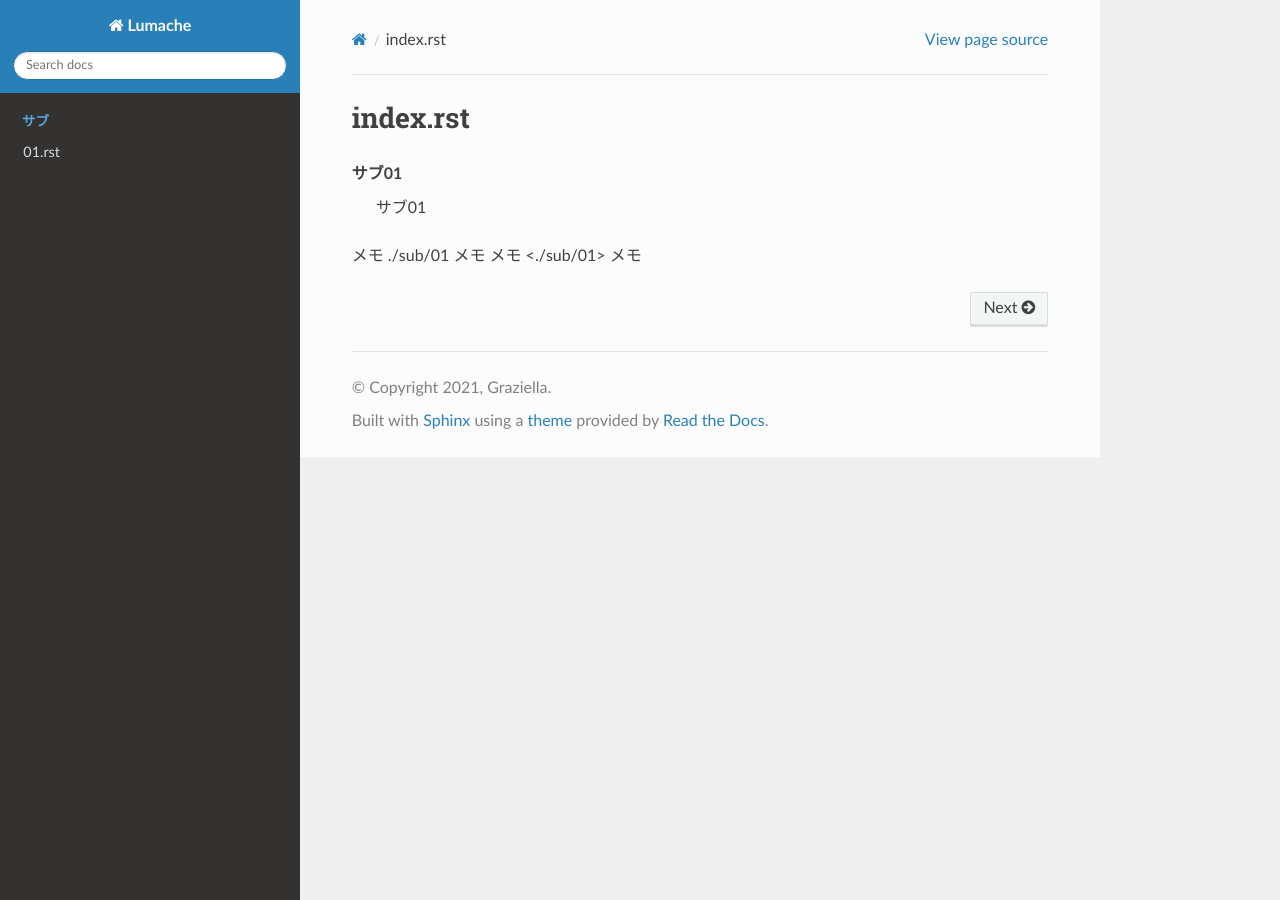
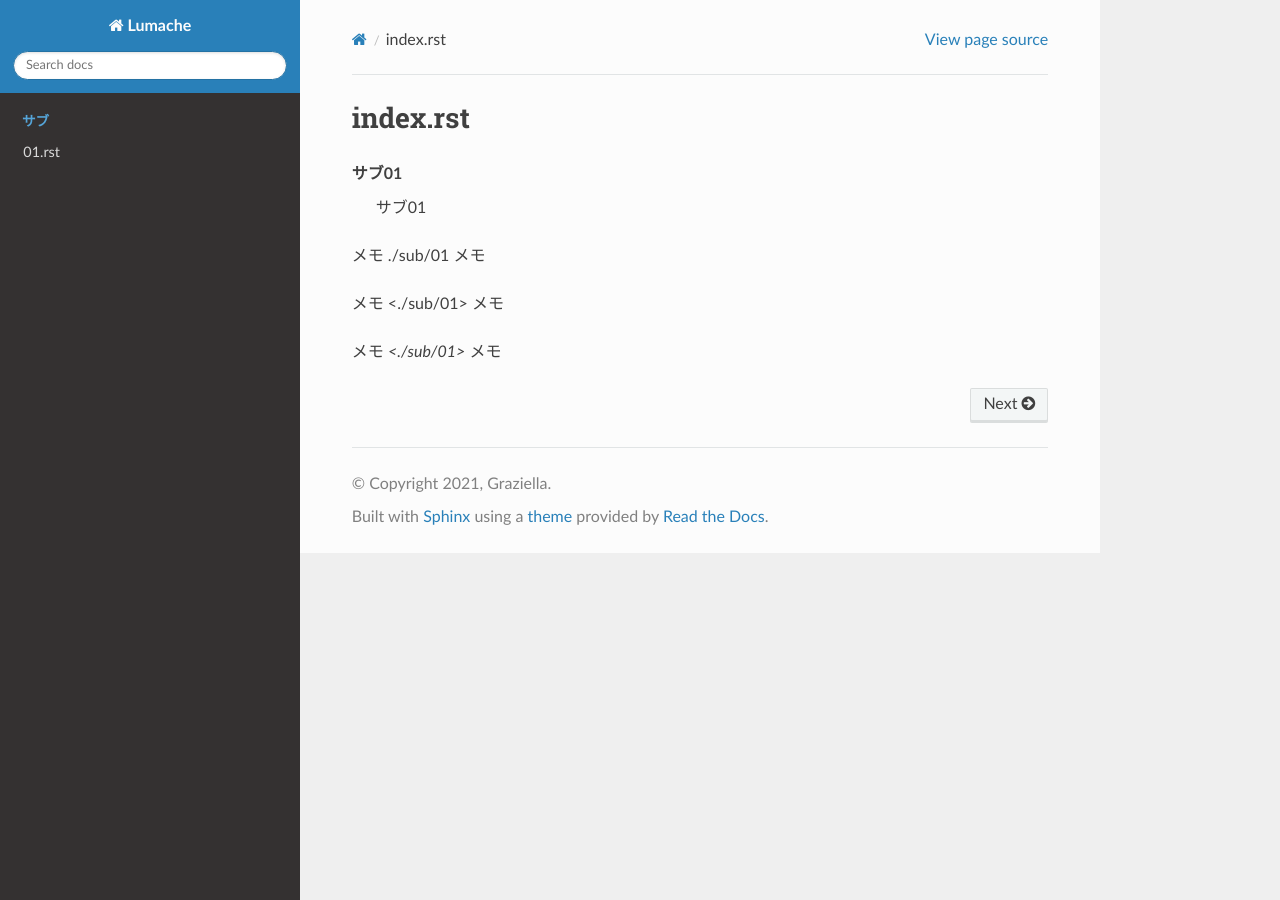
Before and after one commit to TsutomuKIMURA/Sphinx-test, a Sphinx documentation site: the page built from source/index.rst, in a window 1280 px wide. Built offline with Sphinx 7.4.7 and the Read the Docs theme 3.1.0, drawn with Linux system fonts in a browser that asks for light colours.

Commit message:
index.rst 編集

```diff
--- a/source/index.rst
+++ b/source/index.rst
@@ -5,9 +5,11 @@ index.rst
      サブ01
 
 メモ ./sub/01 メモ
+
 メモ <./sub/01> メモ
 
 
+メモ `<./sub/01>` メモ
 
 
 .. toctree::
```
